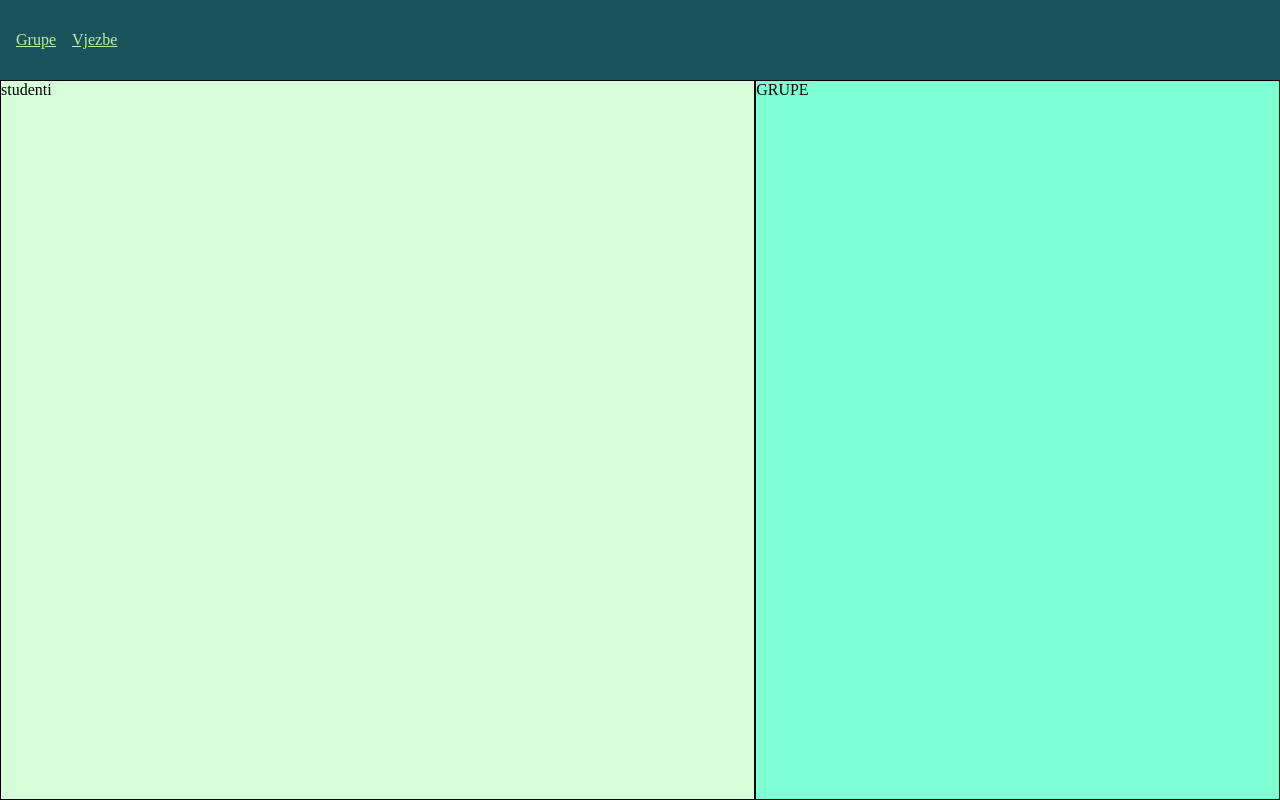
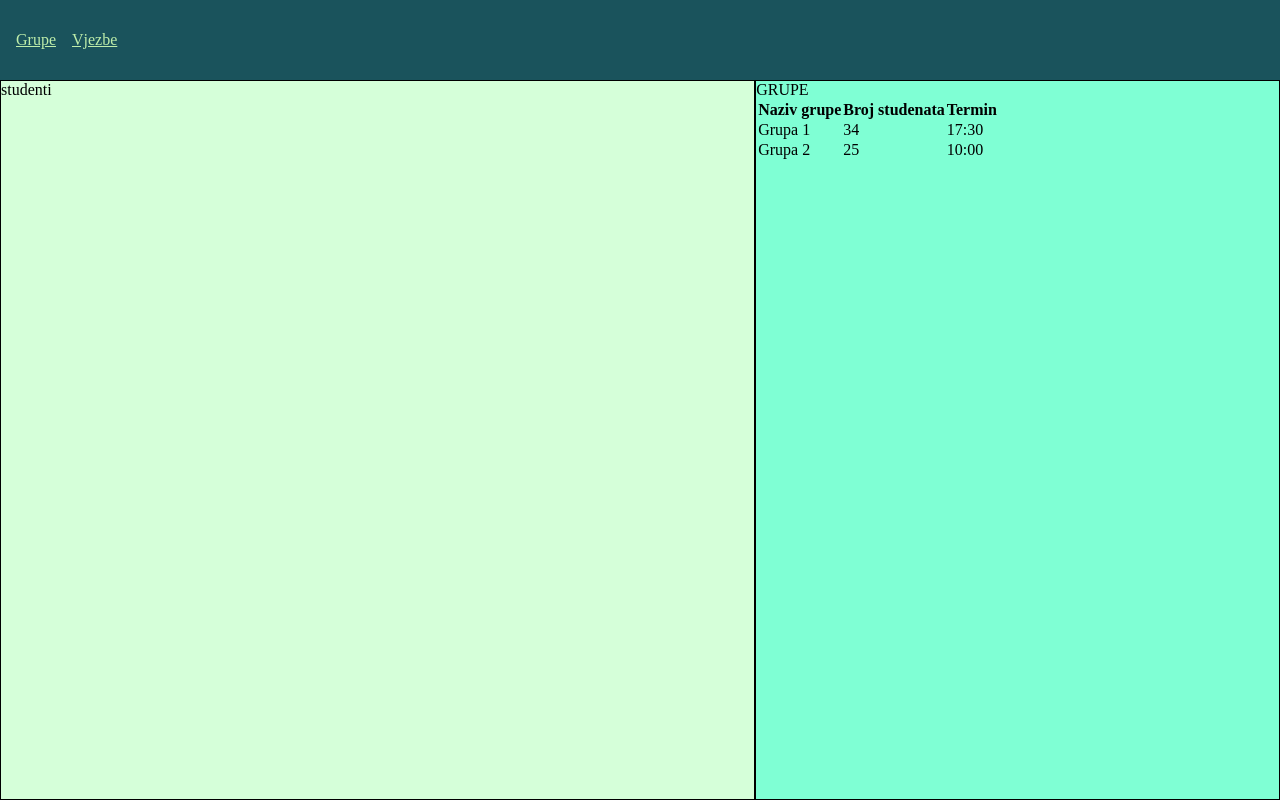
Before and after one commit to akunalic1/Vjezbe-Manager, a plain HTML site: page html/index.html in a window 1280 px wide. Drawn offline with Linux system fonts and the light colour scheme; files whose address does not match are found by name.

Commit message:
Dodana tabela

```diff
--- a/html/index.html
+++ b/html/index.html
@@ -27,6 +27,27 @@
 
         <div id="grupe">
                 GRUPE
+                <table class="table">
+                    <thead>
+                        <tr>
+                            <th>Naziv grupe</th>
+                            <th class="broj_studenata">Broj studenata</th>
+                            <th class="termin">Termin</th>
+                        </tr>
+                    </thead>
+                    <tbody>
+                        <tr>
+                            <td scope="row">Grupa 1</td>
+                            <td class="broj_studenata">34</td>
+                            <td class="termin">17:30</td>
+                        </tr>
+                        <tr>
+                            <td scope="row"> Grupa 2</td>
+                            <td class="broj_studenata">25</td>
+                            <td class="termin">10:00</td>
+                        </tr>
+                    </tbody>
+                </table>
         </div>
     </div>
     <!-- !               section               -->
```
